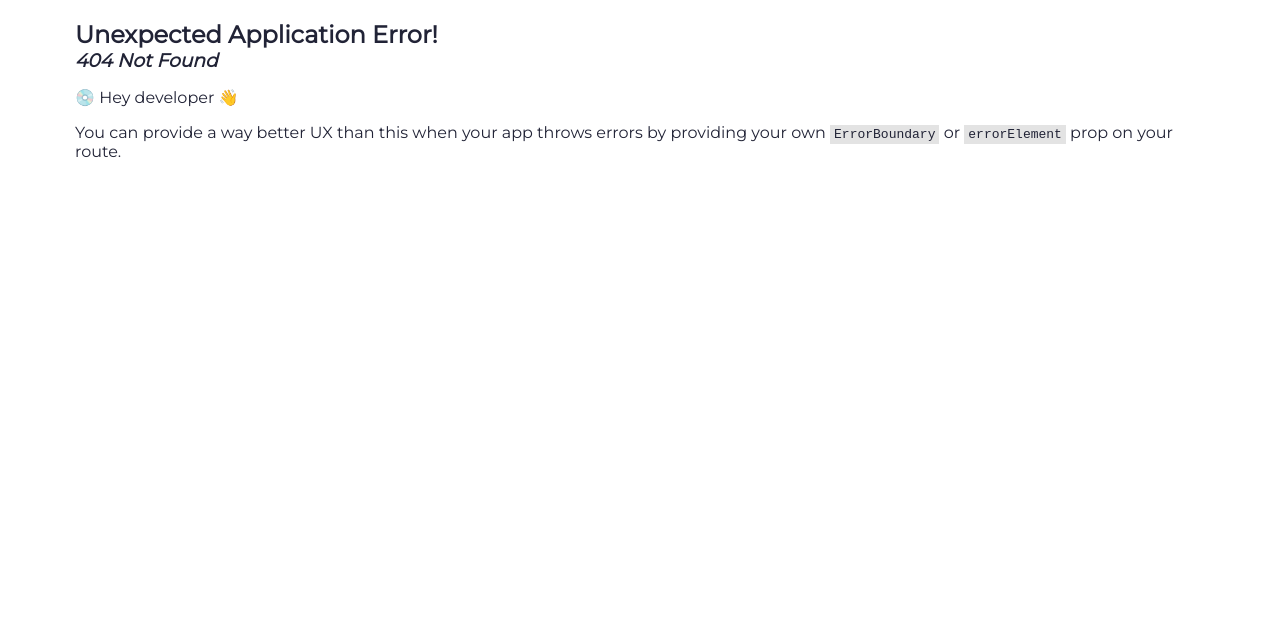
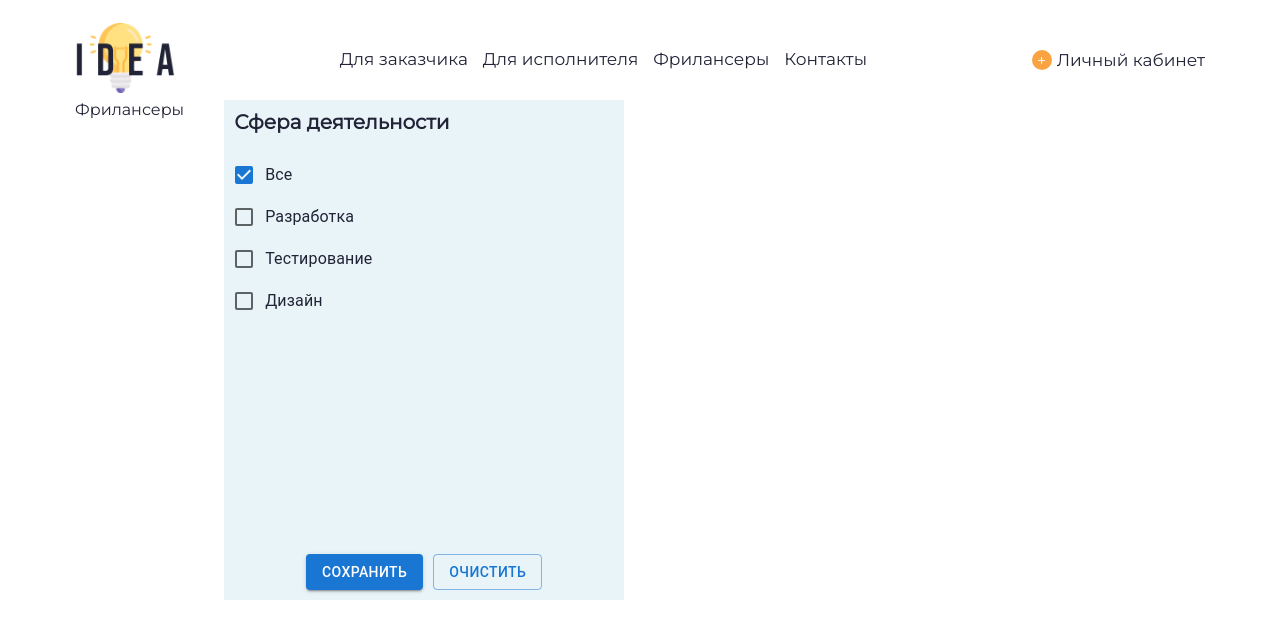
Before and after one commit to Don-Mihai/react-project-02, a React (Create React App) app: page /developers in a window 1280 px wide. Before the commit this address had no page. Shown: the top 638 px of the page. Built offline with nearby package versions, Linux system fonts and the light colour scheme; no server answers; a web font is replaced by a local one.

Commit message:
[feat] developers page []

```diff
--- a/db.json
+++ b/db.json
@@ -54,6 +54,7 @@
     {
       "login": "admin2",
       "password": "admin2",
+      "name": "Маск",
       "id": 2
     }
   ]
--- a/src/components/Header/Header.tsx
+++ b/src/components/Header/Header.tsx
@@ -1,39 +1,35 @@
-import "./Header.scss";
-import logo from "./logo.png";
-import { Link } from "react-router-dom";
+import './Header.scss';
+import logo from './logo.png';
+import { Link } from 'react-router-dom';
 
 const Header = () => {
-
     return (
         <header className="header">
-      <Link to={"/"}>
+            <Link to={'/'}>
                 <img className="header__logo" src={logo} alt="logo"></img>
             </Link>
             <div className="header__navigation">
-        <Link to={"orders/create"} className="header__navigation_item">
+                <Link to={'/orders/create'} className="header__navigation_item">
                     Для заказчика
                 </Link>
-        <Link to={"/orders"} className="header__navigation_item">
+                <Link to={'/orders'} className="header__navigation_item">
                     Для исполнителя
                 </Link>
-        <Link to={"/orders"} className="header__navigation_item">
+                <Link to={'/developers'} className="header__navigation_item">
                     Фрилансеры
                 </Link>
-        <Link to={"/orders"} className="header__navigation_item">
+                <Link to={'/orders'} className="header__navigation_item">
                     Контакты
                 </Link>
             </div>
             <div className="header__block">
                 <div className="tooltip-on-hover">
-          <Link to={"orders/create"} className="header__block_button">
+                    <Link to={'orders/create'} className="header__block_button">
                         +
                     </Link>
                 </div>
                 <div className="tooltip">Создать заказ</div>
-        <Link
-          to={"/orders"}
-          className="header__navigation header__navigation_item-pers"
-        >
+                <Link to={'/orders'} className="header__navigation header__navigation_item-pers">
                     Личный кабинет
                 </Link>
             </div>
@@ -43,20 +39,20 @@ const Header = () => {
                     <span></span>
                 </label>
                 <ul className="menu__box">
-          <Link to={"/orders/create"} className="menu__item">
+                    <Link to={'/orders/create'} className="menu__item">
                         Для заказчика
                     </Link>
-          <Link to={"/orders/"} className="menu__item">
+                    <Link to={'/orders/'} className="menu__item">
                         Для исполнителя
                     </Link>
-          <Link to={"/orders/"} className="menu__item">
+                    <Link to={'/orders/'} className="menu__item">
                         Фрилансеры
                     </Link>
-          <Link to={"/orders/"} className="menu__item">
+                    <Link to={'/orders/'} className="menu__item">
                         Контакты
                     </Link>
                     {/* todo: подключить из materialUi button для создания заказа, сделать переход по ссылки при клике [1] */}
-          <Link to={"/orders/"} className="menu__item">
+                    <Link to={'/orders/'} className="menu__item">
                         Личный кабинет
                     </Link>
                 </ul>
--- a/src/components/Order/Order.tsx
+++ b/src/components/Order/Order.tsx
@@ -20,6 +20,7 @@ const Order = ({ object, index, onDelete, onEdit }: any) => {
     const [formValues, setFormValues] = useState<FormValuesOrder>({
         name: object.name,
         describe: object.describe,
+        filter: object.filter,
     });
     const [editMode, setEditMode] = useState<boolean>(false);
 
--- /dev/null
+++ b/src/components/UserCard/index.tsx
@@ -0,0 +1,11 @@
+import { IUser } from '../../redux/user/types';
+
+interface Props {
+    user: IUser;
+}
+
+const UserCard = ({ user }: Props) => {
+    return <div>{user.name}</div>;
+};
+
+export default UserCard;
--- /dev/null
+++ b/src/pages/Developers/Developers.scss
@@ -0,0 +1,11 @@
+.page-module {
+    &__body {
+        display: flex;
+        gap: 20px;
+        // width: 100%;
+    }
+
+    &__orders {
+        width: 100%;
+    }
+}
--- /dev/null
+++ b/src/pages/Developers/Developers.tsx
@@ -0,0 +1,32 @@
+import Filters from '../../components/Filters/Filters';
+import Header from '../../components/Header/Header';
+import Orders from '../../components/Orders/Orders';
+import './Developers.scss';
+import UserCard from '../../components/UserCard';
+import { useDispatch, useSelector } from 'react-redux';
+import { AppDispatch, RootState } from '../../redux/store';
+import { useEffect } from 'react';
+import { getUserById } from '../../redux/user/user';
+
+const Developers = () => {
+    const user = useSelector((state: RootState) => state.user.currentUser);
+
+    const dispatch = useDispatch<AppDispatch>();
+
+    useEffect(() => {
+        dispatch(getUserById(Number(localStorage.getItem('id'))));
+    }, []);
+
+    return (
+        <div className="page-module">
+            <Header></Header>
+            <div className="page-module__body">
+                Фрилансеры
+                <UserCard user={user}></UserCard>
+                <Filters></Filters>
+            </div>
+        </div>
+    );
+};
+
+export default Developers;
```
Also changed, not shown: src/index.tsx (+8 -3 lines), src/components/UserCard/UserCard.scss (added), src/pages/Authorization/index.tsx (renamed from src/pages/Authorization/Authorization.tsx), src/pages/Profile/index.tsx (renamed from src/pages/Profile/Profile.tsx), src/pages/ProfileOrders/index.tsx (renamed from src/pages/ProfileOrders/ProfileOrders.tsx). Lines whose indentation alone changed are shown as unchanged.
